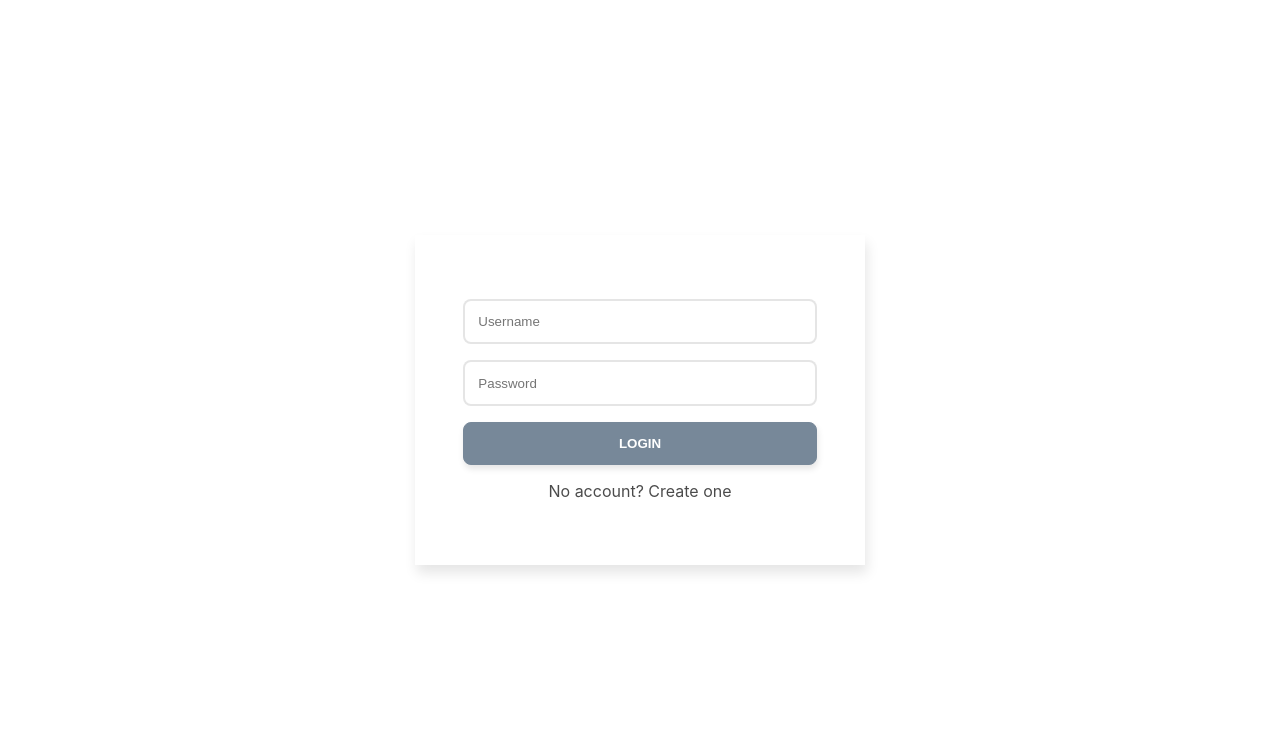
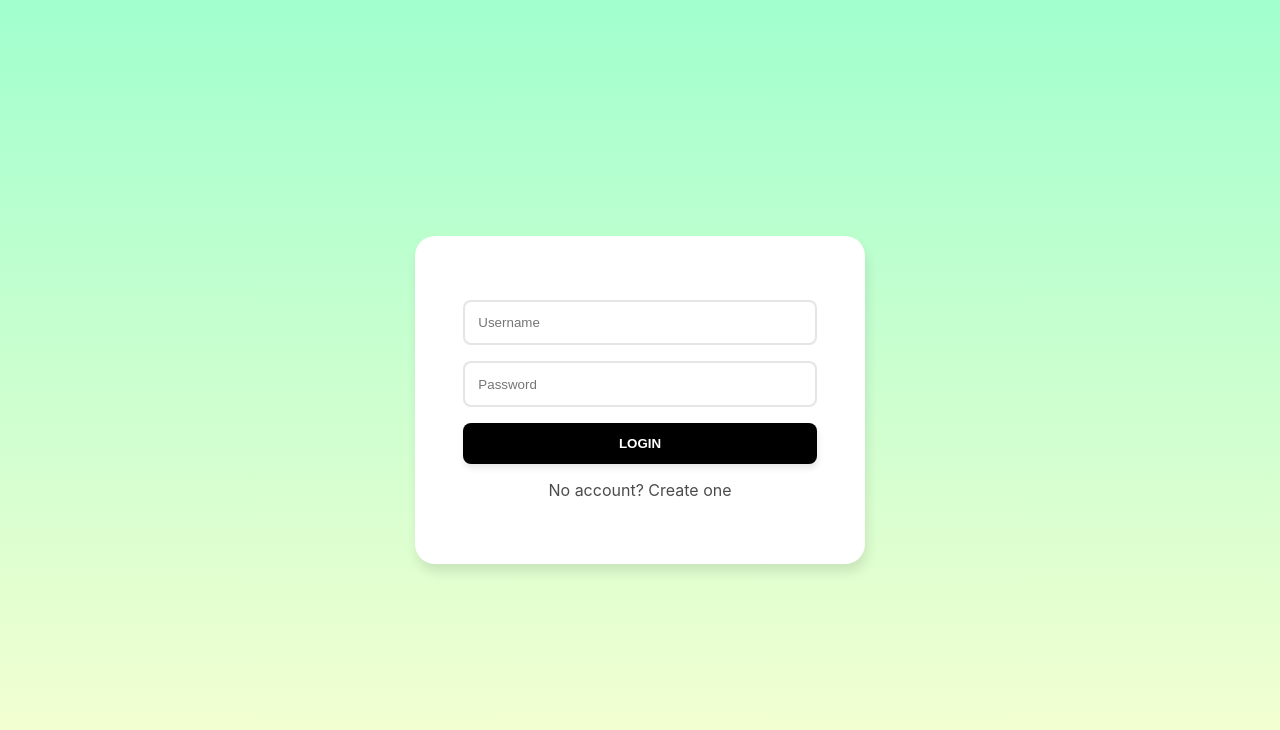
Before and after one commit to EhsanShakil/Diaries-App, a React (Create React App) app: page / in a window 1280 px wide. Shown: the top 730 px of the page. Built offline with nearby package versions, Linux system fonts and the light colour scheme; what miragejs would draw is missing.

Commit message:
Updating

```diff
--- a/src/Features/Auth/AuthSlice.ts
+++ b/src/Features/Auth/AuthSlice.ts
@@ -1,4 +1,4 @@
-import { createSlice, PayloadAction } from '@reduxjs/toolkit';
+import { createSlice } from '@reduxjs/toolkit';
 
 interface AuthState {
   token: string | null;
--- a/src/Features/Auth/UserSlice.ts
+++ b/src/Features/Auth/UserSlice.ts
@@ -1,5 +1,5 @@
 import { createSlice, PayloadAction } from '@reduxjs/toolkit';
-import { User } from '../../Interface/user.interface';
+import { User } from '../../Interfaces/user.interface';
 
 const user = createSlice({
   name: 'user',
--- a/src/Features/Diary/DiaryEntriesList.tsx
+++ b/src/Features/Diary/DiaryEntriesList.tsx
@@ -3,7 +3,7 @@ import { useParams, Link } from 'react-router-dom';
 import { useSelector } from 'react-redux';
 import { RootState } from '../../RootReducer/RootReducer';
 import http from '../../Services/api';
-import { Entry } from '../../Interface/entry.interface';
+import { Entry } from '../../Interfaces/entry.interface';
 import { setEntries } from '../Entry/EntriesSlice';
 import { setCurrentlyEditing, setCanEdit } from '../Entry/EditorSlice';
 import dayjs from 'dayjs';
--- a/src/Features/Entry/EntriesSlice.ts
+++ b/src/Features/Entry/EntriesSlice.ts
@@ -1,5 +1,5 @@
 import { createSlice, PayloadAction } from '@reduxjs/toolkit';
-import { Entry } from '../../Interface/entry.interface';
+import { Entry } from '../../Interfaces/entry.interface';
 
 const entries = createSlice({
   name: 'entries',
--- a/src/Services/Mirage/Routes/User.ts
+++ b/src/Services/Mirage/Routes/User.ts
@@ -40,7 +40,9 @@ const signup = (schema: any, req: Request): AuthResponse | Response => {
   };
 };
 
-export default {
+const user ={
   login,
   signup,
 };
+
+export default user
--- a/src/index.css
+++ b/src/index.css
@@ -1,21 +1,26 @@
 :root {
-  --primary-color: #778899;
   --error-color: #f85032;
   --text-color: #0d0d0d;
   --transition: all ease-in-out 0.3s;
 }
 body {
   margin: 0;
-  font-family: -apple-system, BlinkMacSystemFont, 'Segoe UI', 'Roboto', 'Oxygen',
-    'Ubuntu', 'Cantarell', 'Fira Sans', 'Droid Sans', 'Helvetica Neue',
+  font-family: -apple-system, BlinkMacSystemFont, "Segoe UI", "Roboto", "Oxygen",
+    "Ubuntu", "Cantarell", "Fira Sans", "Droid Sans", "Helvetica Neue",
     sans-serif;
   -webkit-font-smoothing: antialiased;
   -moz-osx-font-smoothing: grayscale;
+  background: -webkit-linear-gradient(to top, #faffd1, #a1ffce);
+  background: linear-gradient(to top, #faffd1, #a1ffce);
 }
-html, body, #root {
+html,
+body,
+#root {
   height: 100%;
 }
-*, *:before, *:after {
+*,
+*:before,
+*:after {
   box-sizing: border-box;
 }
 .auth {
@@ -31,30 +36,34 @@ html, body, #root {
   max-width: 450px;
   width: 90%;
   margin: 0 auto;
+  border-radius: 20px;
 }
 .inputWrapper {
   margin: 1rem auto;
   width: 100%;
 }
-input:not([type='checkbox']), button {
+input:not([type="checkbox"]),
+button {
   border-radius: 0.5rem;
   width: 100%;
 }
-input:not([type='checkbox']), textarea {
+input:not([type="checkbox"]),
+textarea {
   border: 2px solid rgba(0, 0, 0, 0.1);
   padding: 1em;
   color: var(--text-color);
   transition: var(--transition);
 }
-input:not([type='checkbox']):focus, textarea:focus {
+input:not([type="checkbox"]):focus,
+textarea:focus {
   outline: none;
-  border-color: var(--primary-color);
+  border-color: #a1ffce;
 }
 button {
   appearance: none;
   border: 1px solid var(--primary-color);
   color: #fff;
-  background-color: var(--primary-color);
+  background-color: #000;
   text-transform: uppercase;
   font-weight: bold;
   outline: none;
@@ -68,7 +77,8 @@ button.secondary {
   background-color: #fff;
   border-color: #fff;
 }
-button:hover, button:focus {
+button:hover,
+button:focus {
   box-shadow: 1px 6px 8px rgba(0, 0, 0, 0.1);
 }
 .error {
@@ -98,7 +108,8 @@ button:hover, button:focus {
   font-size: 0.9rem;
   opacity: 0.85;
 }
-.title, .subtitle {
+.title,
+.subtitle {
   margin: 0;
 }
 .diary-tile {
```
Also changed, not shown: 1 other file (tests, documents, lock files or other folders).
